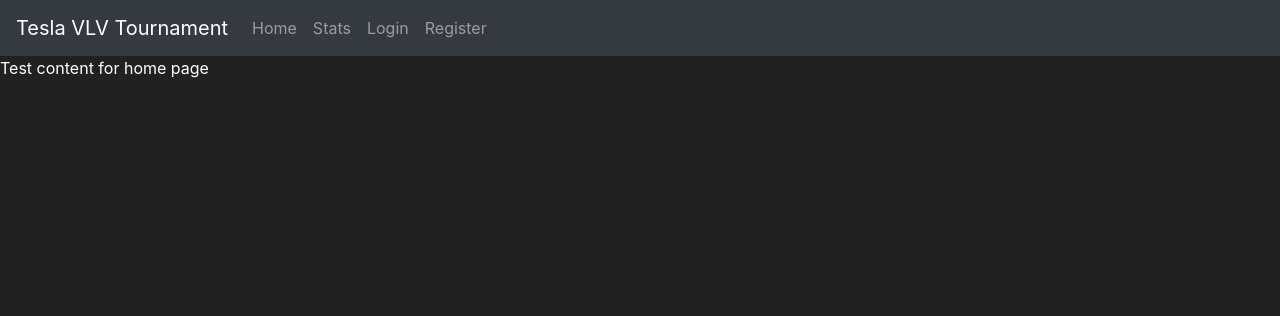
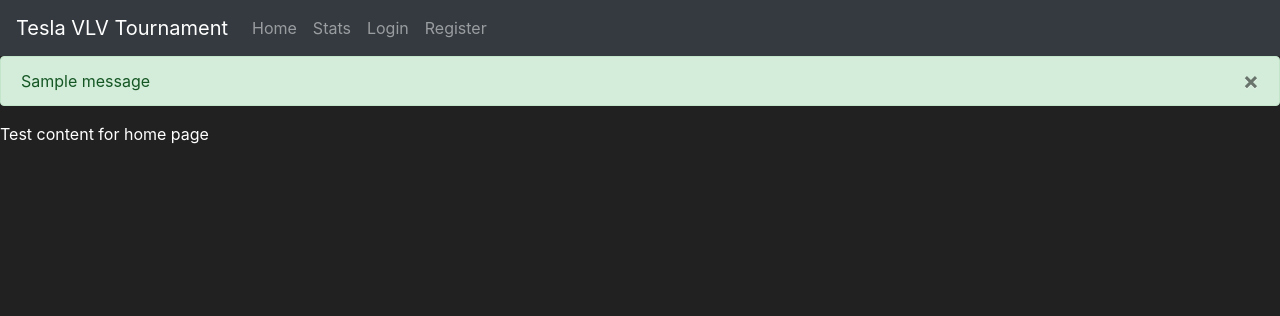
Before and after one commit to Tournament-VLV/Tournament, a Flask app: page / in a window 1280 px wide. Shown: the top 316 px of the page. Run offline with Flask 2, Linux system fonts and the light colour scheme; one stand-in notice (Sample message) is shown; some libraries are stand-ins or nearby versions.

Commit message:
Show error msg to user on page register.html (when trying to register with wrong data)

```diff
--- a/tournament/routes.py
+++ b/tournament/routes.py
@@ -1,6 +1,6 @@
 from re import I
 from tournament import app
-from flask import render_template, redirect, url_for
+from flask import render_template, redirect, url_for, flash
 from tournament.models import Item, User
 from tournament.forms import RegisterForm
 from tournament import db
@@ -26,5 +26,5 @@ def register_page():
         return redirect(url_for('stats'))
     if form.errors != {}: #if there is no errors from validations
         for err_msg in form.errors.values():
-            print(f'Error with creating user: {err_msg}')
+            flash(f'Error with creating user: {err_msg}')
     return render_template('register.html', form=form)
--- a/tournament/templates/base.html
+++ b/tournament/templates/base.html
@@ -35,9 +35,21 @@
 
         </div>
     </nav>
-     {% block content %}
+    {% with messages = get_flashed_messages(with_categories=true) %}
+      {% if messages %}
+         {% for category, message in messages %}
+            <div class="alert alert-{{ category }}">
+                <button type="button" class="m1-2 mb-1 close" data-dismiss="alert" aria-label="Close">
+                    <span aria-hidden="true">&times;</span>
+                </button>
+                {{ message }}
+            </div>
+         {% endfor %}
+      {% endif %}
+    {% endwith %}
+    {% block content %}
 
-     {% endblock %}
+    {% endblock %}
       <!-- Future Content here -->
 
 
```
Also changed, not shown: tournament/tournament.db.
